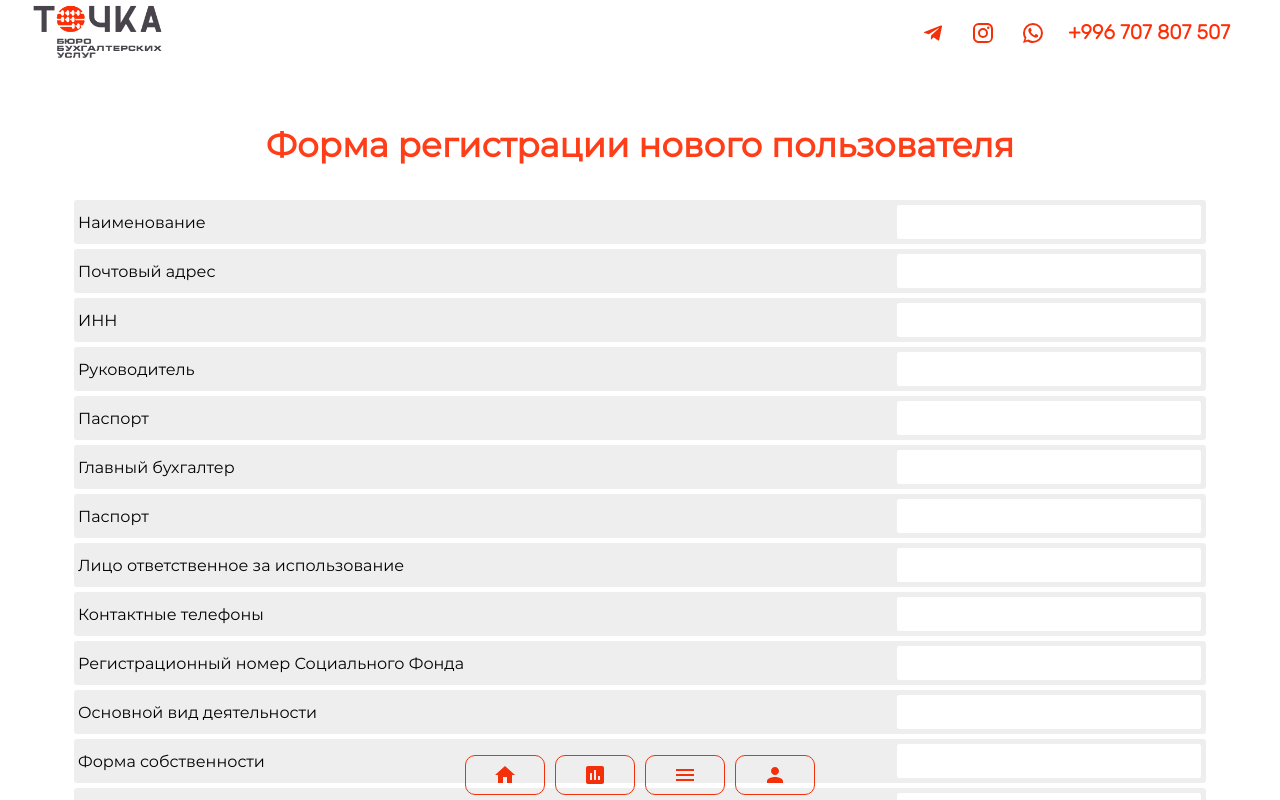
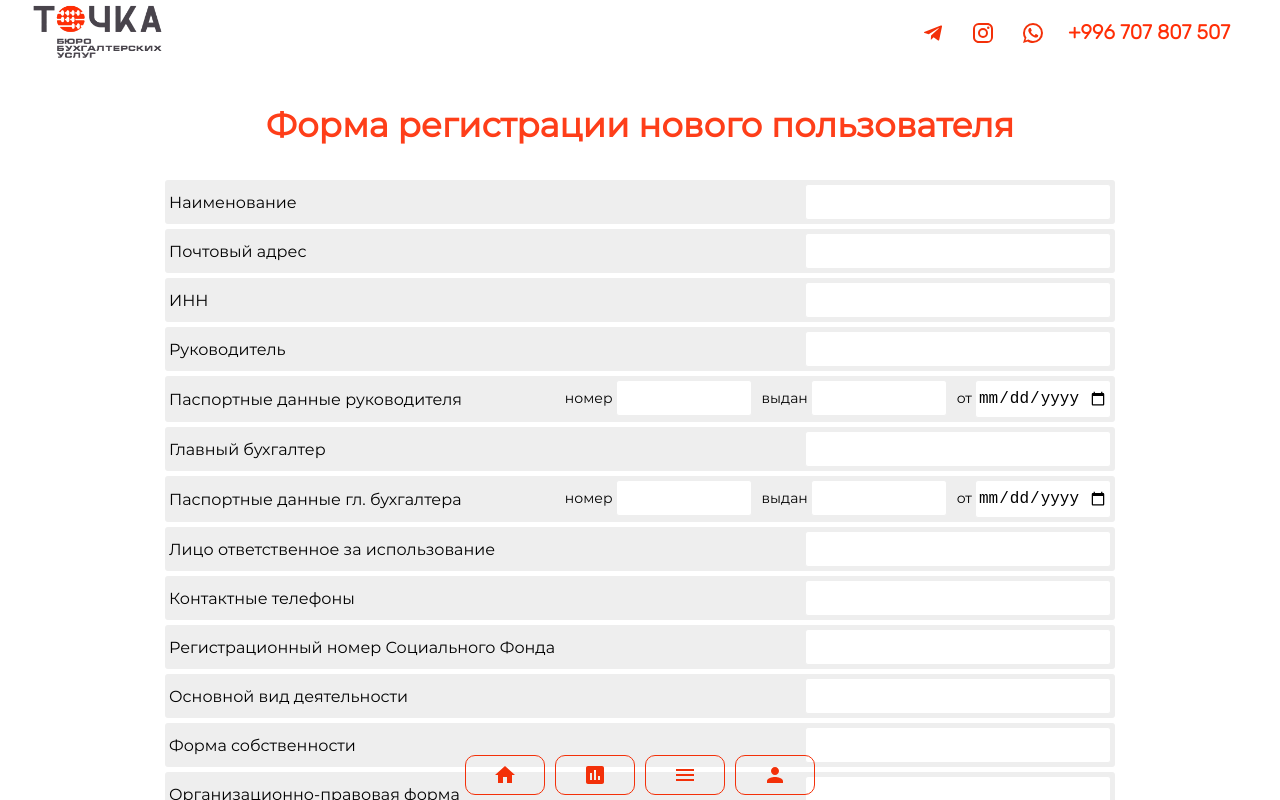
Before and after one commit to TaalaiDiushembekov/bbu, a React (Create React App) app in the folder frontend/: page /user-registration in a window 1280 px wide. Shown: the top 800 px of the page. Built offline with nearby package versions, Linux system fonts and the light colour scheme.

Commit message:
add onChange

```diff
--- a/frontend/src/components/UI/Button/Button.css
+++ b/frontend/src/components/UI/Button/Button.css
@@ -12,3 +12,19 @@ button{
     text-transform: uppercase;
     padding: 10px 0;
 }
+
+.register-btn{
+    background: rgba(248, 43, 9);
+    border-radius: 8px;
+    color: white;
+    width: 350px;
+    border: none;
+    padding: 10px;
+    text-transform: uppercase;
+    font-size: 18px;
+    margin-top: 15px;
+}
+
+.register-btn:hover{
+    background: rgb(240, 36, 6);
+}
--- a/frontend/src/components/UI/Button/Button.js
+++ b/frontend/src/components/UI/Button/Button.js
@@ -1,10 +1,10 @@
 import React from 'react';
 import "./Button.css";
 
-const Button = ({title, className}) => {
+const Button = ({title, className, type}) => {
     return (
         <button
-            type="button"
+            type={type}
             className={className}
         >
             {title}
--- a/frontend/src/components/UI/TextField/TextField.css
+++ b/frontend/src/components/UI/TextField/TextField.css
@@ -11,3 +11,12 @@ input {
 input:focus{
     box-shadow: 0 2px 4px rgba(0, 0, 0, .2);
 }
+
+.passport-input{
+    width: 130px;
+}
+
+.passport-label{
+    margin: 0 3px 0 10px;
+    font-size: 14px;
+}
--- a/frontend/src/components/UI/TextField/TextField.js
+++ b/frontend/src/components/UI/TextField/TextField.js
@@ -2,10 +2,10 @@ import React from "react";
 import PropTypes from 'prop-types';
 import './TextField.css';
 
-const TextField = ({name, id, onChange, label, value, required, type}) => {
+const TextField = ({name, id, onChange, label, value, required, type, className, labelClass, pattern, placeholder}) => {
     return (
         <>
-            <label htmlFor={id}>{label}</label>
+            <label className={labelClass} htmlFor={id}>{label}</label>
             <input
                 type={type}
                 name={name}
@@ -13,6 +13,9 @@ const TextField = ({name, id, onChange, label, value, required, type}) => {
                 value={value}
                 required={required}
                 onChange={onChange}
+                className={className}
+                pattern={pattern}
+                placeholder={placeholder}
             />
         </>
     )
@@ -26,6 +29,9 @@ TextField.propTypes = {
     value: PropTypes.string.isRequired,
     required: PropTypes.bool,
     type: PropTypes.string.isRequired,
+    className: PropTypes.string,
+    labelClass: PropTypes.string,
+    pattern: PropTypes.string,
 };
 
 export default TextField;
--- a/frontend/src/screens/About/About.js
+++ b/frontend/src/screens/About/About.js
@@ -16,6 +16,7 @@ const About = () => {
                     <div className="menuList-item">
                         <Link to="/tariffs">
                             <Button
+                                type="button"
                                 className="about-menu"
                                 title="тарифы"
                             />
@@ -24,6 +25,7 @@ const About = () => {
                     <div className="menuList-item">
                         <Link to="/services">
                             <Button
+                                type="button"
                                 className="about-menu"
                                 title="услуги"
                             />
--- a/frontend/src/screens/RegisterUser/RegisterUser.css
+++ b/frontend/src/screens/RegisterUser/RegisterUser.css
@@ -1,5 +1,7 @@
 .register-user{
-    padding: 20px 50px 0;
+    max-width: 950px;
+    margin: 0 auto;
+    text-align: center;
 }
 
 .input-wrapper{
@@ -12,3 +14,12 @@
     border-radius: 3px;
     align-items: center;
 }
+
+.label-text{
+    margin: 0;
+    padding: 0;
+}
+
+.input-wrapper:last-child{
+   text-align: right;
+}
--- a/frontend/src/screens/RegisterUser/RegisterUser.js
+++ b/frontend/src/screens/RegisterUser/RegisterUser.js
@@ -1,22 +1,26 @@
 import React, { useState } from "react";
+import { useHistory } from 'react-router-dom';
 import TextField from "../../components/UI/TextField/TextField";
+import Button from "../../components/UI/Button/Button";
 import './RegisterUser.css';
 
 const RegisterUser = () => {
+    const history = useHistory();
+
     const [registerData, setRegisterData] = useState({
         org_name: '',
         PIN: '',
         org_director: '',
         org_director_passport: {
-            series: '',
-            authority: '',
-            date: ''
+            series_dir: '',
+            authority_dir: '',
+            date_dir: ''
         },
         org_accountant: '',
         org_accountant_passport: {
-            series: '',
-            authority: '',
-            date: ''
+            series_acc: '',
+            authority_acc: '',
+            date_acc: ''
         },
         responsible_person: '',
         org_phone: '',
@@ -28,13 +32,42 @@ const RegisterUser = () => {
         email: ''
     });
 
+    const [date_director, setDate_director] = useState('');
+    const [date_accountant, setDate_accountant] = useState('');
+
     const inputChangeHandler = (e) => {
         const {name, value} = e.target;
         setRegisterData(prev => ({...prev, [name]: value}))
     };
 
+    const inputChangeHandlerPassport = (e, title) => {
+        const {name, value} = e.target;
+
+        setRegisterData(prev => ({
+            ...prev,
+            [title]: {
+                ...registerData[title],
+                [name]: value,
+            }
+        }));
+    };
+
     const submitFormHandler = async e => {
         e.preventDefault();
+        console.log(date_accountant);
+        setRegisterData(prev => ({
+            ...prev,
+            org_director_passport: {
+                ...registerData.org_director_passport,
+                date_dir: date_director,
+            },
+            org_accountant_passport: {
+                ...registerData.org_accountant_passport,
+                date_acc: date_accountant,
+            }
+        }));
+
+        // history.push('/');
     };
 
     return (
@@ -87,15 +120,39 @@ const RegisterUser = () => {
                         />
                     </div>
                     <div className="input-wrapper">
+                        <p className="label-text">Паспортные данные руководителя</p>
+                        <div className="passport-input-wrapper">
                             <TextField
+                                className="passport-input"
                                 type="text"
-                            name="PIN"
-                            id="PIN"
-                            value={registerData.PIN}
-                            required={true}
-                            onChange={inputChangeHandler}
-                            label="Паспорт"
+                                name="series_dir"
+                                id="series_dir"
+                                value={registerData.org_director_passport.series_dir}
+                                onChange={(e) => inputChangeHandlerPassport(e, 'org_director_passport')}
+                                label="номер"
+                                labelClass="passport-label"
                             />
+                            <TextField
+                                className="passport-input"
+                                type="text"
+                                name="authority_dir"
+                                id="authority_dir"
+                                value={registerData.org_director_passport.authority_dir}
+                                onChange={(e) => inputChangeHandlerPassport(e, 'org_director_passport')}
+                                label="выдан"
+                                labelClass="passport-label"
+                            />
+                            <TextField
+                                className="passport-input"
+                                type="date"
+                                name="date_director"
+                                id="date_dir"
+                                value={date_director}
+                                onChange={(e) => setDate_director(e.target.value)}
+                                label="от"
+                                labelClass="passport-label"
+                            />
+                        </div>
                     </div>
                     <div className="input-wrapper">
                         <TextField
@@ -108,14 +165,39 @@ const RegisterUser = () => {
                         />
                     </div>
                     <div className="input-wrapper">
+                        <p className="label-text">Паспортные данные гл. бухгалтера</p>
+                        <div className="passport-input-wrapper">
                             <TextField
+                                className="passport-input"
                                 type="text"
-                            name="org_legal"
-                            id="org_legal"
-                            value={registerData.org_legal}
-                            onChange={inputChangeHandler}
-                            label="Паспорт"
+                                name="series_acc"
+                                id="series_acc"
+                                value={registerData.org_accountant_passport.series_acc}
+                                onChange={(e) => inputChangeHandlerPassport(e, 'org_accountant_passport')}
+                                label="номер"
+                                labelClass="passport-label"
                             />
+                            <TextField
+                                className="passport-input"
+                                type="text"
+                                name="authority_acc"
+                                id="authority_acc"
+                                value={registerData.org_accountant_passport.authority_acc}
+                                onChange={(e) => inputChangeHandlerPassport(e, 'org_accountant_passport')}
+                                label="выдан"
+                                labelClass="passport-label"
+                            />
+                            <TextField
+                                className="passport-input"
+                                type="date"
+                                name="date_accountant"
+                                id="date_acc"
+                                value={date_accountant}
+                                onChange={(e) => setDate_accountant(e.target.value)}
+                                label="от"
+                                labelClass="passport-label"
+                            />
+                        </div>
                     </div>
                     <div className="input-wrapper">
                         <TextField
@@ -175,9 +257,9 @@ const RegisterUser = () => {
                     <div className="input-wrapper">
                         <TextField
                             type="text"
-                            name="property_type"
-                            id="property_type"
-                            value={registerData.property_type}
+                            name="org_legal"
+                            id="org_legal"
+                            value={registerData.org_legal}
                             required={true}
                             onChange={inputChangeHandler}
                             label="Организационно-правовая форма"
@@ -194,6 +276,11 @@ const RegisterUser = () => {
                             label="Гражданско-правовой статус"
                         />
                     </div>
+                    <Button
+                        type="submit"
+                        title="Отправить"
+                        className="register-btn"
+                    />
                 </form>
             </div>
         </div>
```
Lines whose indentation alone changed are shown as unchanged.
